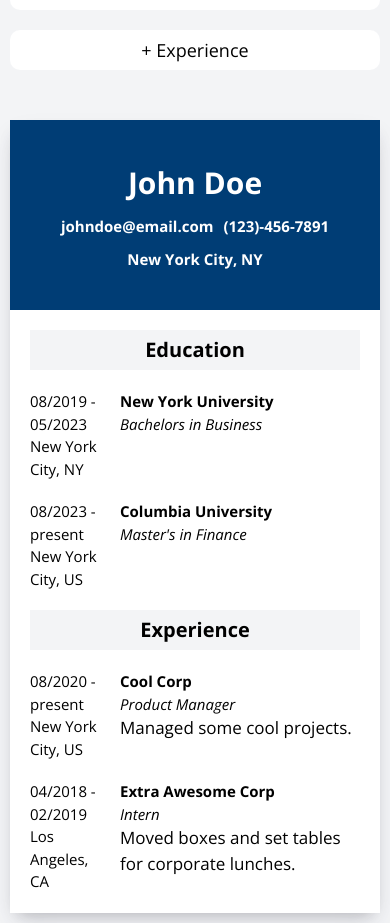
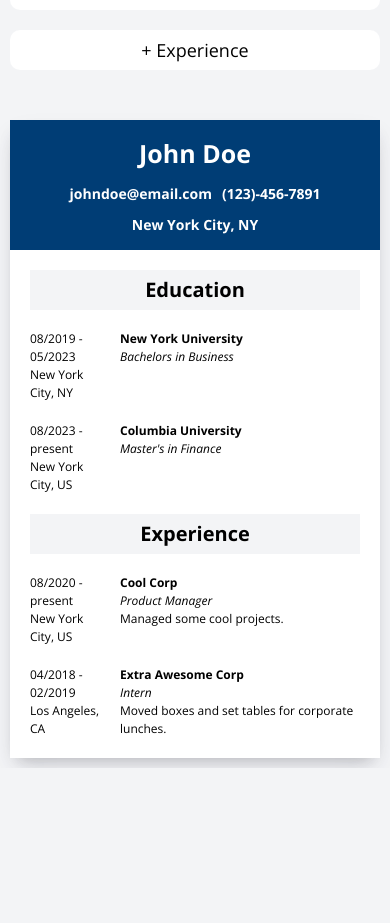
Before and after one commit to seanmckone/odin-cv-application, a React (Vite) app: page / in a window 390 px wide. Shown: the part 886-1809 px from the top of the page. After the commit the page ends 1654 px from the top, so only its background shows below. Built offline with nearby package versions, Linux system fonts and the light colour scheme.

Commit message:
Finalize responsiveness

```diff
--- a/src/styles/App.css
+++ b/src/styles/App.css
@@ -1,9 +1,12 @@
 .app {
   display: flex;
+  gap: 50px;
   justify-content: center;
-  gap: 50px;
-  margin: 40px;
+  max-width: 1400px;
   flex-wrap: wrap;
+  margin-right: auto;
+  margin-left: auto;
+  padding: 40px;
 }
 
 .edit-side {
@@ -11,8 +14,8 @@
   flex-direction: column;
   gap: 20px;
   align-items: center;
-  max-width: 450px;
-  width: 100%;
+  min-width: 300px;
+  flex-grow: 1;
 }
 
 .form-section-title {
@@ -37,6 +40,6 @@
 
 @media (max-width: 650px) {
   .app {
-    margin: 10px;
+    padding: 10px;
   }
 }
--- a/src/styles/Resume.css
+++ b/src/styles/Resume.css
@@ -1,13 +1,11 @@
 .resume {
-  max-width: 800px;
-  width: 100%;
-  aspect-ratio: 8 / 11;
-  max-height: 1100px;
   background-color: var(--resume-bg-color);
   box-shadow:
     rgba(50, 50, 93, 0.1) 0px 13px 27px -5px,
     rgba(0, 0, 0, 0.25) 0px 8px 16px -8px;
   line-height: 1.5;
+  flex-grow: 1;
+  aspect-ratio: 8 / 10;
 }
 
 .resume-details {
@@ -28,13 +26,9 @@
   font-style: italic;
 }
 
-.section-description {
-  font-size: 17px;
-}
-
 @media (max-width: 650px) {
   .resume-details {
     padding: 20px;
-    font-size: 15px;
+    font-size: 12px;
   }
 }
--- a/src/styles/ResumeHeader.css
+++ b/src/styles/ResumeHeader.css
@@ -21,11 +21,15 @@
 }
 
 @media (max-width: 650px) {
+  .resume-header {
+    padding: 15px;
+  }
+
   .resume-name {
-    font-size: 30px;
+    font-size: 25px;
   }
 
   .header-contact-info {
-    font-size: 15px;
+    font-size: 14px;
   }
 }
```
